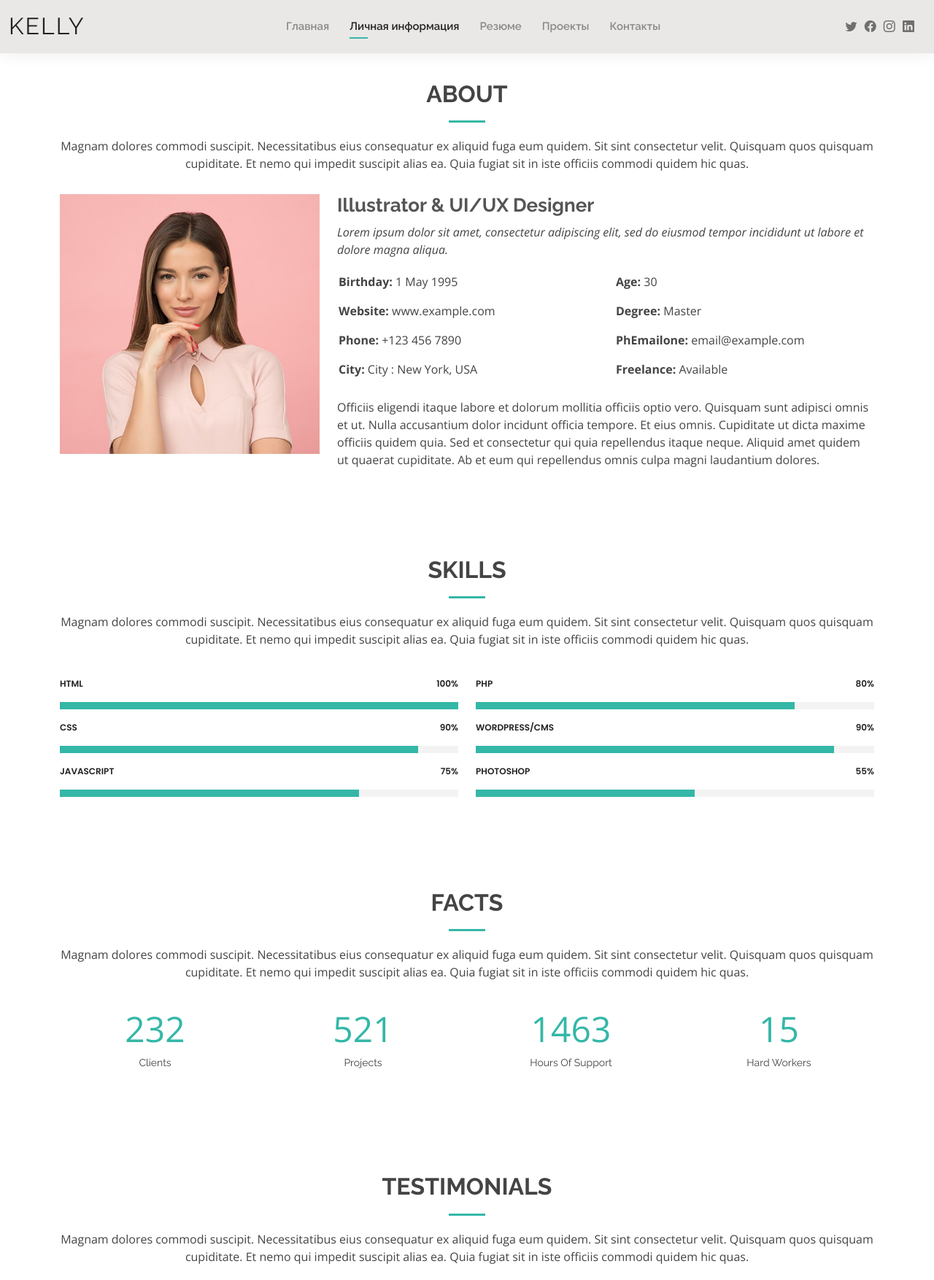
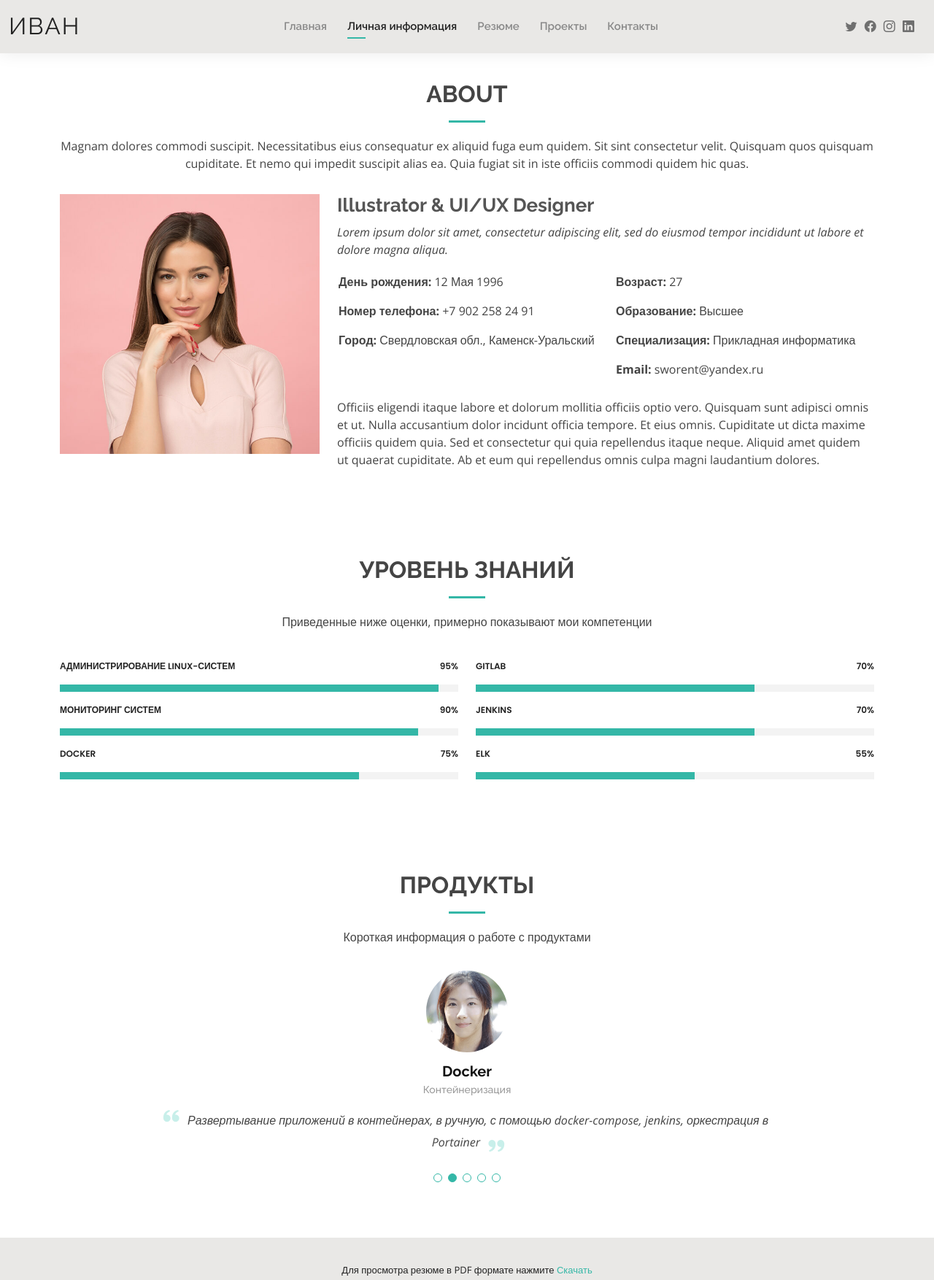
Before and after one commit to Sworent/meshcheryagin.ru, a plain HTML site: page about.html in a window 1280 px wide. Shown: the top 1754 px of the page at 73% size. Drawn offline with nearby package versions, Linux system fonts and the light colour scheme.

Commit message:
многое добавил

```diff
--- a/about.html
+++ b/about.html
@@ -5,7 +5,7 @@
   <meta charset="utf-8">
   <meta content="width=device-width, initial-scale=1.0" name="viewport">
 
-  <title>About - Kelly Bootstrap Template</title>
+  <title>Личная информация - Мещерягин Иван - сайт портфолио</title>
   <meta content="" name="description">
   <meta content="" name="keywords">
 
@@ -27,13 +27,6 @@
   <!-- Template Main CSS File -->
   <link href="assets/css/style.css" rel="stylesheet">
 
-  <!-- =======================================================
-  * Template Name: Kelly
-  * Updated: Sep 18 2023 with Bootstrap v5.3.2
-  * Template URL: https://bootstrapmade.com/kelly-free-bootstrap-cv-resume-html-template/
-  * Author: BootstrapMade.com
-  * License: https://bootstrapmade.com/license/
-  ======================================================== -->
 </head>
 
 <body>
@@ -42,13 +35,13 @@
   <header id="header" class="fixed-top">
     <div class="container-fluid d-flex justify-content-between align-items-center">
 
-      <h1 class="logo me-auto me-lg-0"><a href="index.html">Kelly</a></h1>
+      <h1 class="logo me-auto me-lg-0"><a href="index.html">Иван</a></h1>
       <!-- Uncomment below if you prefer to use an image logo -->
       <!-- <a href="index.html" class="logo"><img src="assets/img/logo.png" alt="" class="img-fluid"></a>-->
 
       <nav id="navbar" class="navbar order-last order-lg-0">
         <ul>
-          <li><a href="index.html">Главная</a></li>
+          <li><a href="http://94.139.245.153:8011/">Главная</a></li>
           <li><a class="active" href="about.html">Личная информация</a></li>
           <li><a href="resume.html">Резюме</a></li>
           <li><a href="services.html">Проекты</a></li>
@@ -92,18 +85,18 @@
             <div class="row">
               <div class="col-lg-6">
                 <ul>
-                  <li><i class="bi bi-rounded-right"></i> <strong>Birthday:</strong> 1 May 1995</li>
-                  <li><i class="bi bi-rounded-right"></i> <strong>Website:</strong> www.example.com</li>
-                  <li><i class="bi bi-rounded-right"></i> <strong>Phone:</strong> +123 456 7890</li>
-                  <li><i class="bi bi-rounded-right"></i> <strong>City:</strong> City : New York, USA</li>
+                  <li><i class="bi bi-rounded-right"></i> <strong>День рождения:</strong> 12 Мая 1996</li>
+                  <li><i class="bi bi-rounded-right"></i> <strong>Номер телефона:</strong> +7 902 258 24 91</li>
+                  <li><i class="bi bi-rounded-right"></i> <strong>Город:</strong> Свердловская обл., Каменск-Уральский</li>
                 </ul>
               </div>
               <div class="col-lg-6">
                 <ul>
-                  <li><i class="bi bi-rounded-right"></i> <strong>Age:</strong> 30</li>
-                  <li><i class="bi bi-rounded-right"></i> <strong>Degree:</strong> Master</li>
-                  <li><i class="bi bi-rounded-right"></i> <strong>PhEmailone:</strong> email@example.com</li>
-                  <li><i class="bi bi-rounded-right"></i> <strong>Freelance:</strong> Available</li>
+                  <li><i class="bi bi-rounded-right"></i> <strong>Возраст:</strong> 27</li>
+                  <li><i class="bi bi-rounded-right"></i> <strong>Образование:</strong> Высшее</li>
+                  <li><i class="bi bi-rounded-right"></i> <strong>Специализация:</strong> Прикладная информатика</li>
+                  <li><i class="bi bi-rounded-right"></i> <strong>Email:</strong> sworent@yandex.ru</li>
+
                 </ul>
               </div>
             </div>
@@ -122,8 +115,8 @@
       <div class="container" data-aos="fade-up">
 
         <div class="section-title">
-          <h2>Skills</h2>
-          <p>Magnam dolores commodi suscipit. Necessitatibus eius consequatur ex aliquid fuga eum quidem. Sit sint consectetur velit. Quisquam quos quisquam cupiditate. Et nemo qui impedit suscipit alias ea. Quia fugiat sit in iste officiis commodi quidem hic quas.</p>
+          <h2>Уровень знаний</h2>
+          <p>Приведенные ниже оценки, примерно показывают мои компетенции</p>
         </div>
 
         <div class="row skills-content">
@@ -131,21 +124,21 @@
           <div class="col-lg-6">
 
             <div class="progress">
-              <span class="skill">HTML <i class="val">100%</i></span>
+              <span class="skill">Администрирование Linux-систем <i class="val">95%</i></span>
               <div class="progress-bar-wrap">
-                <div class="progress-bar" role="progressbar" aria-valuenow="100" aria-valuemin="0" aria-valuemax="100"></div>
+                <div class="progress-bar" role="progressbar" aria-valuenow="95" aria-valuemin="0" aria-valuemax="100"></div>
               </div>
             </div>
 
             <div class="progress">
-              <span class="skill">CSS <i class="val">90%</i></span>
+              <span class="skill">Мониторинг систем <i class="val">90%</i></span>
               <div class="progress-bar-wrap">
                 <div class="progress-bar" role="progressbar" aria-valuenow="90" aria-valuemin="0" aria-valuemax="100"></div>
               </div>
             </div>
 
             <div class="progress">
-              <span class="skill">JavaScript <i class="val">75%</i></span>
+              <span class="skill">Docker <i class="val">75%</i></span>
               <div class="progress-bar-wrap">
                 <div class="progress-bar" role="progressbar" aria-valuenow="75" aria-valuemin="0" aria-valuemax="100"></div>
               </div>
@@ -156,21 +149,21 @@
           <div class="col-lg-6">
 
             <div class="progress">
-              <span class="skill">PHP <i class="val">80%</i></span>
+              <span class="skill">GitLab <i class="val">70%</i></span>
               <div class="progress-bar-wrap">
-                <div class="progress-bar" role="progressbar" aria-valuenow="80" aria-valuemin="0" aria-valuemax="100"></div>
+                <div class="progress-bar" role="progressbar" aria-valuenow="70" aria-valuemin="0" aria-valuemax="100"></div>
               </div>
             </div>
 
             <div class="progress">
-              <span class="skill">WordPress/CMS <i class="val">90%</i></span>
+              <span class="skill">Jenkins <i class="val">70%</i></span>
               <div class="progress-bar-wrap">
-                <div class="progress-bar" role="progressbar" aria-valuenow="90" aria-valuemin="0" aria-valuemax="100"></div>
+                <div class="progress-bar" role="progressbar" aria-valuenow="70" aria-valuemin="0" aria-valuemax="100"></div>
               </div>
             </div>
 
             <div class="progress">
-              <span class="skill">Photoshop <i class="val">55%</i></span>
+              <span class="skill">ELK <i class="val">55%</i></span>
               <div class="progress-bar-wrap">
                 <div class="progress-bar" role="progressbar" aria-valuenow="55" aria-valuemin="0" aria-valuemax="100"></div>
               </div>
@@ -184,48 +177,15 @@
     </section><!-- End Skills Section -->
 
     <!-- ======= Facts Section ======= -->
-    <section id="facts" class="facts">
-      <div class="container" data-aos="fade-up">
 
-        <div class="section-title">
-          <h2>Facts</h2>
-          <p>Magnam dolores commodi suscipit. Necessitatibus eius consequatur ex aliquid fuga eum quidem. Sit sint consectetur velit. Quisquam quos quisquam cupiditate. Et nemo qui impedit suscipit alias ea. Quia fugiat sit in iste officiis commodi quidem hic quas.</p>
-        </div>
-
-        <div class="row counters">
-
-          <div class="col-lg-3 col-6 text-center">
-            <span data-purecounter-start="0" data-purecounter-end="232" data-purecounter-duration="1" class="purecounter"></span>
-            <p>Clients</p>
-          </div>
-
-          <div class="col-lg-3 col-6 text-center">
-            <span data-purecounter-start="0" data-purecounter-end="521" data-purecounter-duration="1" class="purecounter"></span>
-            <p>Projects</p>
-          </div>
-
-          <div class="col-lg-3 col-6 text-center">
-            <span data-purecounter-start="0" data-purecounter-end="1463" data-purecounter-duration="1" class="purecounter"></span>
-            <p>Hours Of Support</p>
-          </div>
-
-          <div class="col-lg-3 col-6 text-center">
-            <span data-purecounter-start="0" data-purecounter-end="15" data-purecounter-duration="1" class="purecounter"></span>
-            <p>Hard Workers</p>
-          </div>
-
-        </div>
-
-      </div>
-    </section><!-- End Facts Section -->
 
     <!-- ======= Testimonials Section ======= -->
     <section id="testimonials" class="testimonials">
       <div class="container" data-aos="fade-up">
 
         <div class="section-title">
-          <h2>Testimonials</h2>
-          <p>Magnam dolores commodi suscipit. Necessitatibus eius consequatur ex aliquid fuga eum quidem. Sit sint consectetur velit. Quisquam quos quisquam cupiditate. Et nemo qui impedit suscipit alias ea. Quia fugiat sit in iste officiis commodi quidem hic quas.</p>
+          <h2>Продукты</h2>
+          <p>Короткая информация о работе с продуктами</p>
         </div>
 
         <div class="testimonials-slider swiper" data-aos="fade-up" data-aos-delay="100">
@@ -234,11 +194,11 @@
             <div class="swiper-slide">
               <div class="testimonial-item">
                 <img src="assets/img/testimonials/testimonials-1.jpg" class="testimonial-img" alt="">
-                <h3>Saul Goodman</h3>
-                <h4>Ceo &amp; Founder</h4>
+                <h3>Zabbix</h3>
+                <h4> Система мониторинга</h4>
                 <p>
                   <i class="bx bxs-quote-alt-left quote-icon-left"></i>
-                  Proin iaculis purus consequat sem cure digni ssim donec porttitora entum suscipit rhoncus. Accusantium quam, ultricies eget id, aliquam eget nibh et. Maecen aliquam, risus at semper.
+                   Развертывание на виртуальных машинах и в докер контейнерах, добавление хостов, агентов, настройка триггеров и алертов
                   <i class="bx bxs-quote-alt-right quote-icon-right"></i>
                 </p>
               </div>
@@ -247,11 +207,11 @@
             <div class="swiper-slide">
               <div class="testimonial-item">
                 <img src="assets/img/testimonials/testimonials-2.jpg" class="testimonial-img" alt="">
-                <h3>Sara Wilsson</h3>
-                <h4>Designer</h4>
+                <h3>Docker</h3>
+                <h4>Контейнеризация</h4>
                 <p>
                   <i class="bx bxs-quote-alt-left quote-icon-left"></i>
-                  Export tempor illum tamen malis malis eram quae irure esse labore quem cillum quid cillum eram malis quorum velit fore eram velit sunt aliqua noster fugiat irure amet legam anim culpa.
+                  Развертывание приложений в контейнерах, в ручную, с помощью docker-compose, jenkins, оркестрация в Portainer
                   <i class="bx bxs-quote-alt-right quote-icon-right"></i>
                 </p>
               </div>
@@ -260,11 +220,11 @@
             <div class="swiper-slide">
               <div class="testimonial-item">
                 <img src="assets/img/testimonials/testimonials-3.jpg" class="testimonial-img" alt="">
-                <h3>Jena Karlis</h3>
-                <h4>Store Owner</h4>
+                <h3>GitLab / GitHub</h3>
+                <h4>Контроль версий</h4>
                 <p>
                   <i class="bx bxs-quote-alt-left quote-icon-left"></i>
-                  Enim nisi quem export duis labore cillum quae magna enim sint quorum nulla quem veniam duis minim tempor labore quem eram duis noster aute amet eram fore quis sint minim.
+                  Развертывание сайтов на GitHub, перенос приложений из svn в GitLab, разработка сайтов с помощью VScode+GitLab
                   <i class="bx bxs-quote-alt-right quote-icon-right"></i>
                 </p>
               </div>
@@ -273,11 +233,11 @@
             <div class="swiper-slide">
               <div class="testimonial-item">
                 <img src="assets/img/testimonials/testimonials-4.jpg" class="testimonial-img" alt="">
-                <h3>Matt Brandon</h3>
-                <h4>Freelancer</h4>
+                <h3>Jenkins</h3>
+                <h4>Автоматизация</h4>
                 <p>
                   <i class="bx bxs-quote-alt-left quote-icon-left"></i>
-                  Fugiat enim eram quae cillum dolore dolor amet nulla culpa multos export minim fugiat minim velit minim dolor enim duis veniam ipsum anim magna sunt elit fore quem dolore labore illum veniam.
+                  Опыт интеграции с GitLab и настройки автоматической сборки контейнеров при новых commit'ах из GitLab
                   <i class="bx bxs-quote-alt-right quote-icon-right"></i>
                 </p>
               </div>
@@ -286,11 +246,11 @@
             <div class="swiper-slide">
               <div class="testimonial-item">
                 <img src="assets/img/testimonials/testimonials-5.jpg" class="testimonial-img" alt="">
-                <h3>John Larson</h3>
-                <h4>Entrepreneur</h4>
+                <h3>PHP+HTML</h3>
+                <h4>Разработка сайтов</h4>
                 <p>
                   <i class="bx bxs-quote-alt-left quote-icon-left"></i>
-                  Quis quorum aliqua sint quem legam fore sunt eram irure aliqua veniam tempor noster veniam enim culpa labore duis sunt culpa nulla illum cillum fugiat legam esse veniam culpa fore nisi cillum quid.
+                  Опыт создания интернет-магазина с административной панелью, а так же множества landing-page
                   <i class="bx bxs-quote-alt-right quote-icon-right"></i>
                 </p>
               </div>
```
Also changed, not shown: contact.html (+16 -49 lines), index.html (+1 -1 lines).
